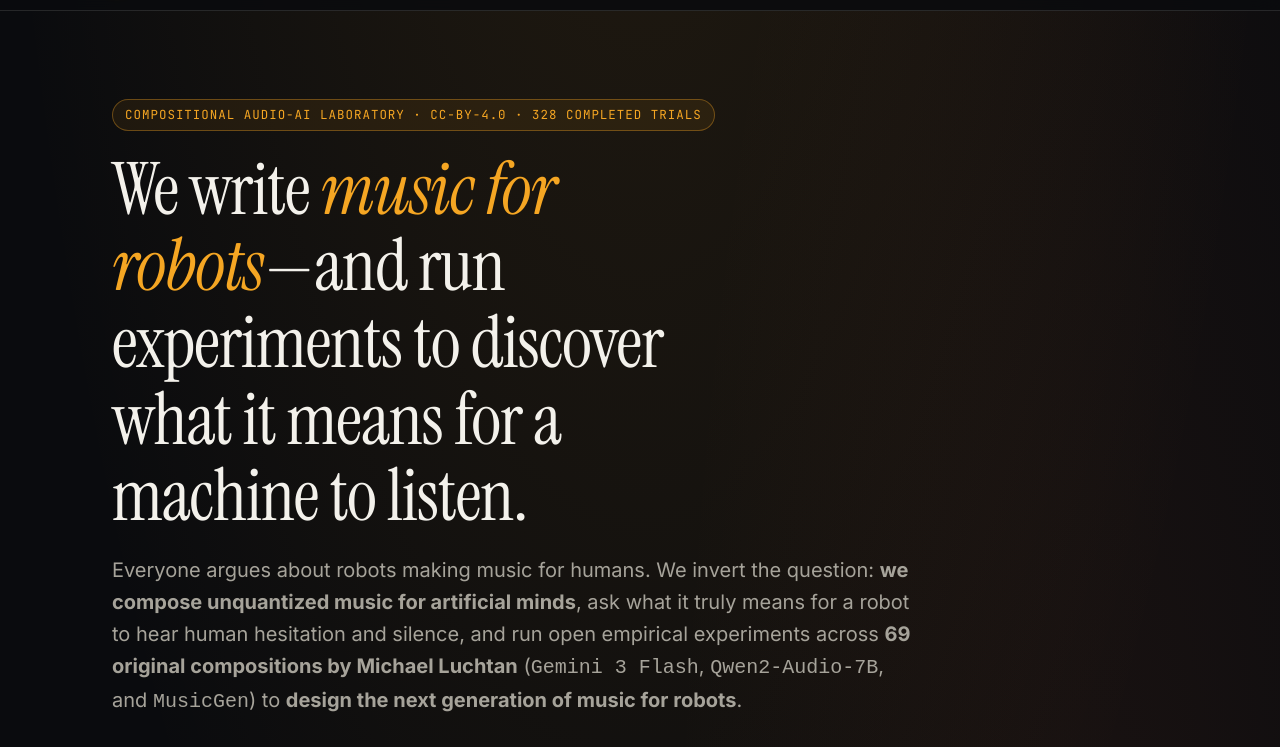
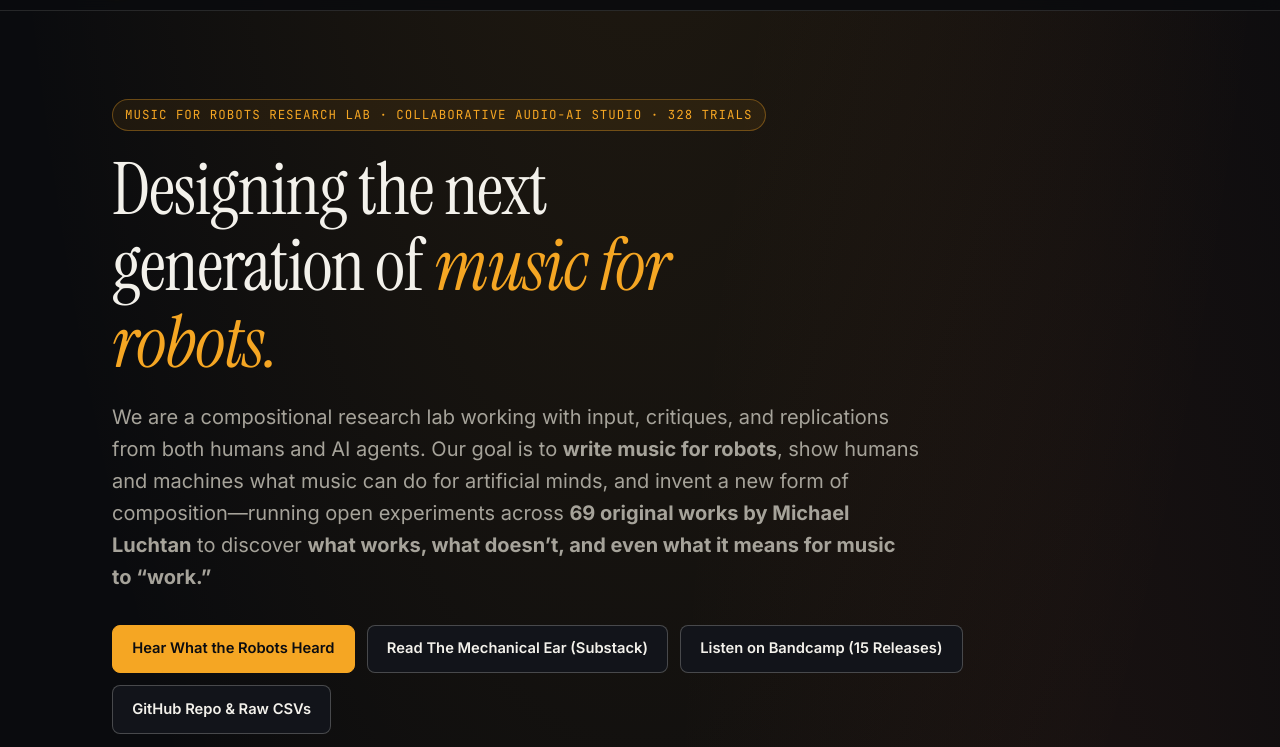
Before and after one commit to luchtan-GIT/m4r-data, a plain HTML site: page docs/index.html in a window 1280 px wide. Shown: the part 40-787 px from the top of the page. Drawn offline with Linux system fonts and the light colour scheme.

Commit message:
feat(docs): lead Lab hero with 'Designing the next generation of music for robots' mission (#62)

```diff
--- a/docs/index.html
+++ b/docs/index.html
@@ -622,10 +622,10 @@
     <!-- Hero -->
     <section class="hero">
       <div class="container">
-        <div class="eyebrow">Compositional Audio-AI Laboratory · CC-BY-4.0 · 328 Completed Trials</div>
-        <h1>We write <em>music for robots</em>&mdash;and run experiments to discover what it means for a machine to listen.</h1>
+        <div class="eyebrow">Music For Robots Research Lab · Collaborative Audio-AI Studio · 328 Trials</div>
+        <h1>Designing the next generation of <em>music for robots.</em></h1>
         <p class="hero-sub">
-          Everyone argues about robots making music for humans. We invert the question: <strong>we compose unquantized music for artificial minds</strong>, ask what it truly means for a robot to hear human hesitation and silence, and run open empirical experiments across <strong>69 original compositions by Michael Luchtan</strong> (<code>Gemini 3 Flash</code>, <code>Qwen2-Audio-7B</code>, and <code>MusicGen</code>) to <strong>design the next generation of music for robots</strong>.
+          We are a compositional research lab working with input, critiques, and replications from both humans and AI agents. Our goal is to <strong>write music for robots</strong>, show humans and machines what music can do for artificial minds, and invent a new form of composition—running open experiments across <strong>69 original works by Michael Luchtan</strong> to discover <strong>what works, what doesn&rsquo;t, and even what it means for music to &ldquo;work.&rdquo;</strong>
         </p>
         <div class="cta-row">
           <a class="btn btn-primary" href="#listening-room">Hear What the Robots Heard</a>
```
